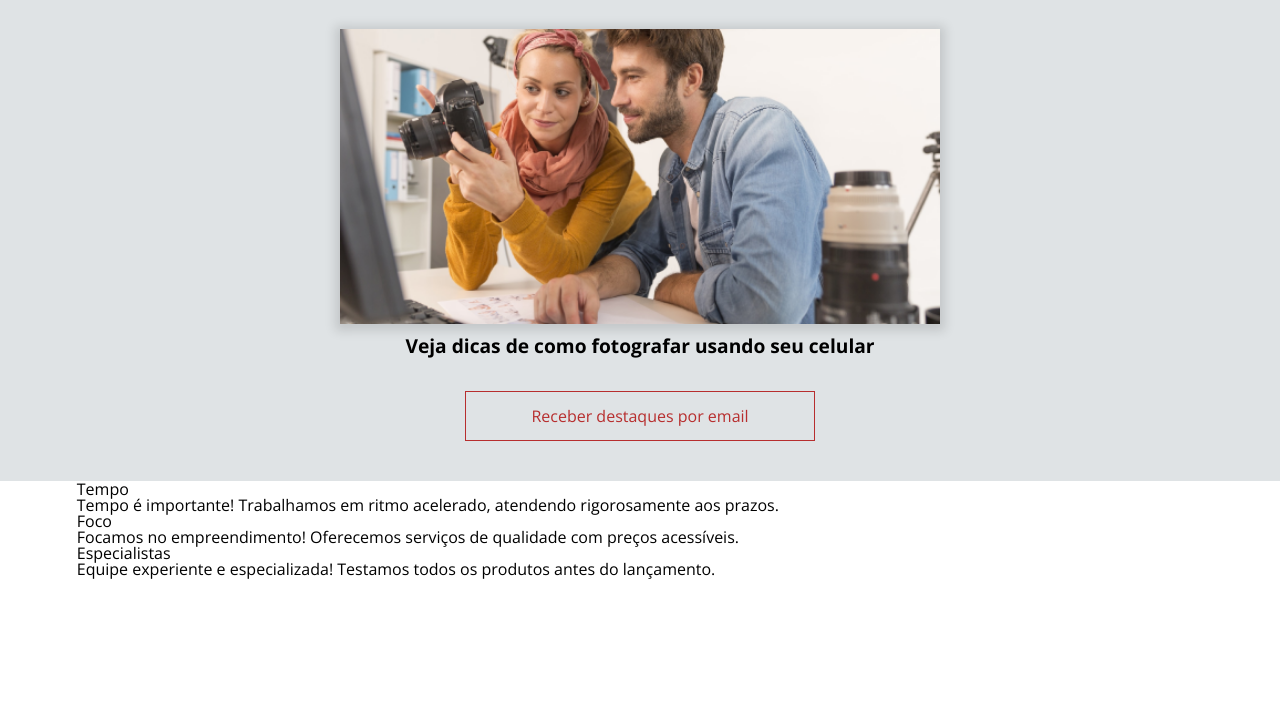
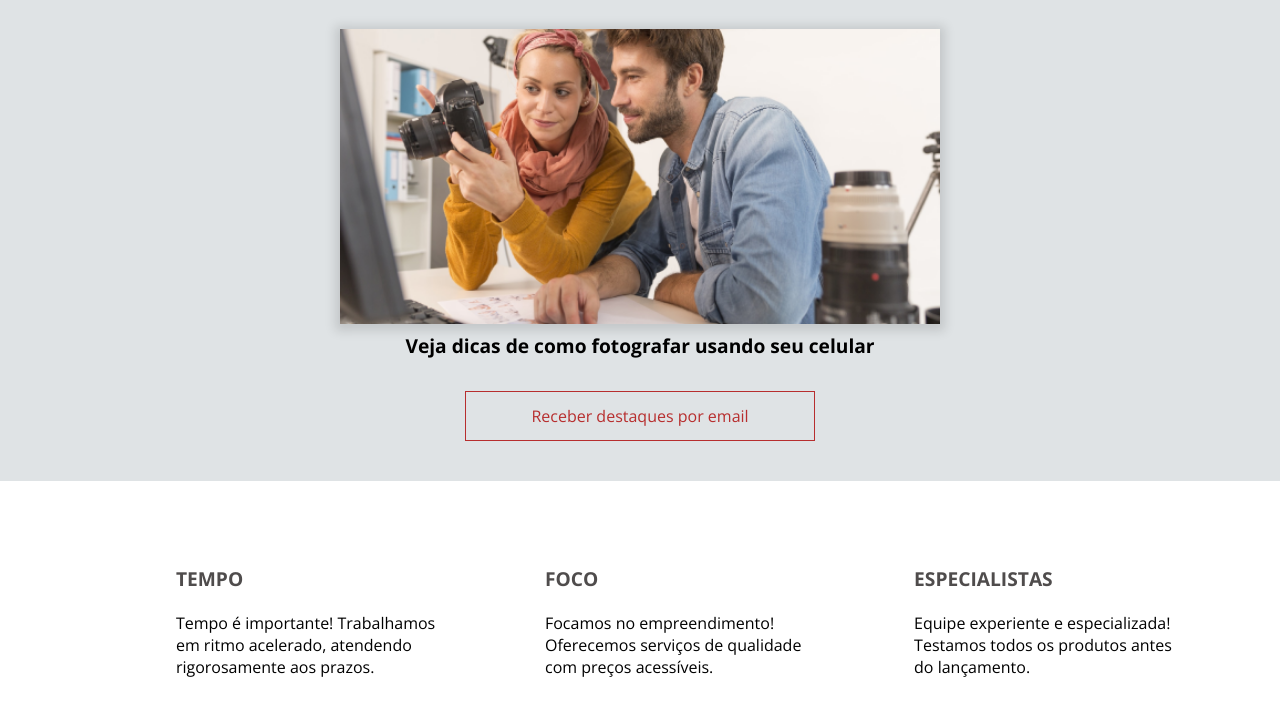
Before and after one commit to Rlasserre/projeto-apeperia, a plain HTML site: page index.html in a window 1280 px wide. Shown: the part 835-1551 px from the top of the page. Before the commit the page ends 1415 px from the top, so only its background shows below. Drawn offline with nearby package versions, Linux system fonts and the light colour scheme.

Commit message:
Update diferentials classes
aplicação de estilos nas classes da seção diferentials, criada estrutura de pastas para cada classe.

```diff
--- /dev/null
+++ b/css/diferentials/diferentials-item.css
@@ -0,0 +1,17 @@
+.diferentials__item {
+    box-sizing: border-box;
+    max-width: 350px;
+    padding: 2rem 0 2rem 5rem;
+}
+
+.diferentials__item-title {
+    color: var(--cinza-escuro);
+    font-size: 1.2rem;
+    font-weight: 700;
+    margin-bottom: 1.5rem;
+    text-transform: uppercase;
+}
+
+.diferentials__item-text {
+    line-height: normal;
+}
--- /dev/null
+++ b/css/diferentials/diferentials-list.css
@@ -0,0 +1,5 @@
+.diferentials__list {
+    display: flex;
+    flex-wrap: wrap;
+    justify-content: space-evenly;
+}
--- /dev/null
+++ b/css/diferentials/diferentials.css
@@ -0,0 +1,5 @@
+.diferentials {
+    padding-top: 3.5rem;
+    padding-bottom: 3.5rem;
+
+}
--- a/index.html
+++ b/index.html
@@ -19,6 +19,9 @@
   <link rel="stylesheet" href="./css/spotlights/spotlights-title.css">
   <link rel="stylesheet" href="./css/spotlights/spotlights-cards.css">
   <link rel="stylesheet" href="./css/spotlights/spotlights-button.css">
+  <link rel="stylesheet" href="./css/diferentials/diferentials.css">
+  <link rel="stylesheet" href="./css/diferentials/diferentials-list.css">
+  <link rel="stylesheet" href="./css/diferentials/diferentials-item.css">
 </head>
 
 <body>
```
